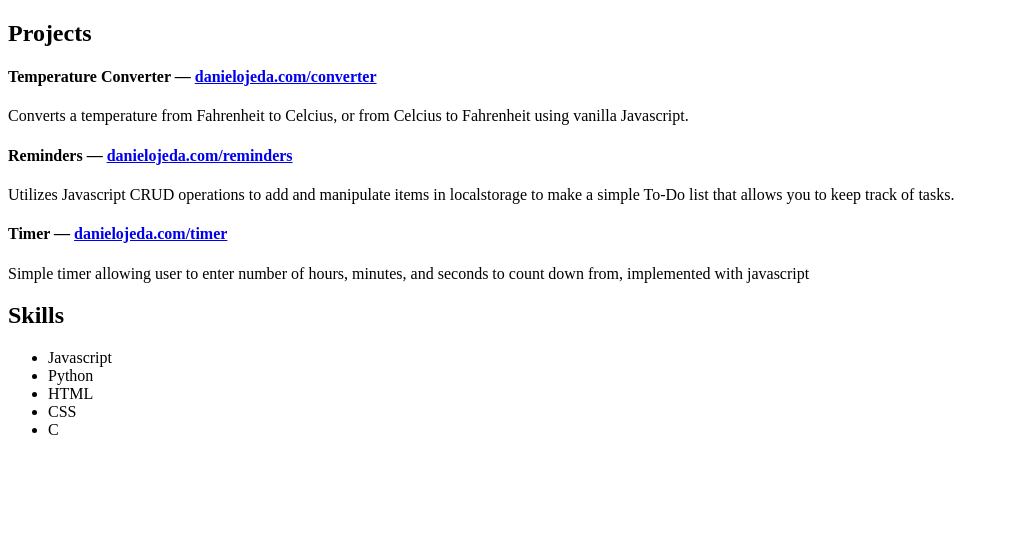
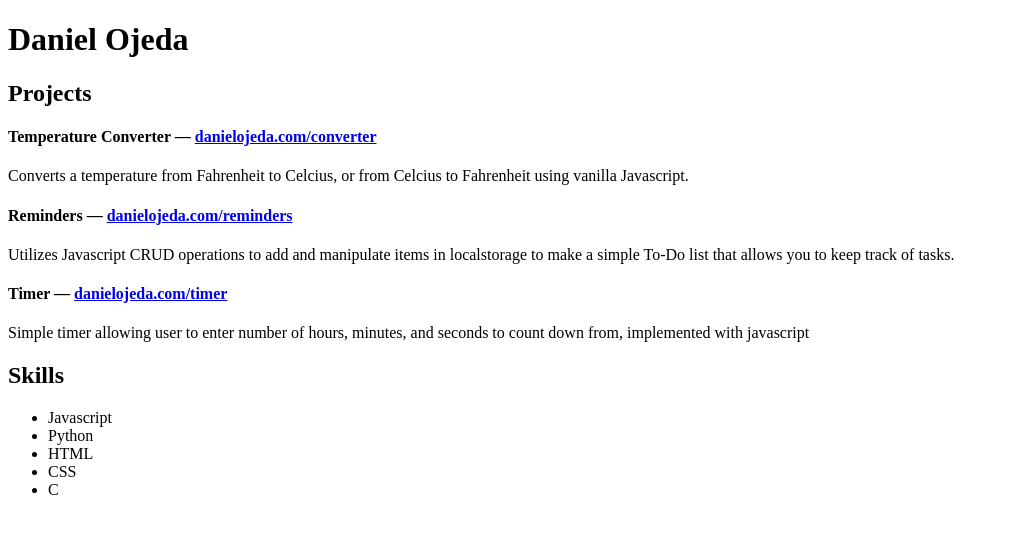
Before and after one commit to Danielo814/Danielo814.github.io, a plain HTML site: page resume/index.html in a window 1280 px wide. Shown: the whole page, without its empty margins (0-1009 px from the left). Drawn offline with Linux system fonts and the light colour scheme.

Commit message:
add name to top of page

```diff
--- a/resume/index.html
+++ b/resume/index.html
@@ -4,6 +4,7 @@
         <title>Daniel's resume</title>
     </head>
     <body>
+        <h1>Daniel Ojeda</h1>
         <h2>Projects</h2>
         <h4>Temperature Converter &#8212; <a href="/converter">danielojeda.com/converter</a></h4>
         <p>Converts a temperature from Fahrenheit to Celcius, or from Celcius to Fahrenheit using vanilla Javascript.</p>
```
